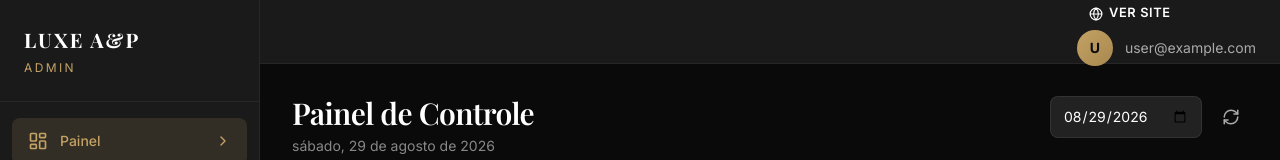
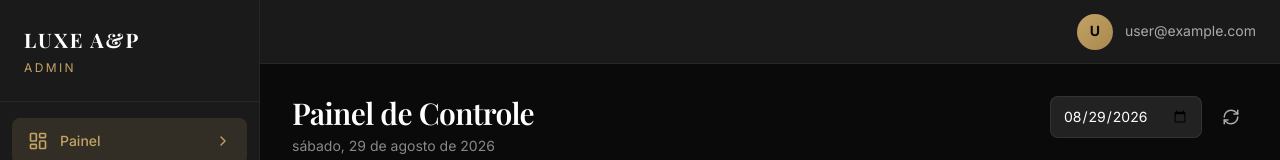
Before and after one commit to dgmal10/luxe-ap-cleaning, a React (Vite) app: page /admin in a window 1280 px wide. Shown: the top 160 px of the page. Built offline with nearby package versions, Linux system fonts and the light colour scheme; no server answers; the database is empty; sample sign-in values are in the browser's storage; a web font is replaced by a local one.

Commit message:
style: remove Ver Site from admin topbar, keep only in sidebar footer

```diff
--- a/src/components/admin/AdminLayout.tsx
+++ b/src/components/admin/AdminLayout.tsx
@@ -100,14 +100,6 @@ export default function AdminLayout() {
           </button>
 
           <div className="admin__topbar-right">
-            <Link
-              to="/"
-              className="btn btn-sm btn-outline"
-              style={{ display: 'inline-flex', alignItems: 'center', gap: '6px', fontSize: '0.8rem', padding: '6px 12px' }}
-            >
-              <Globe size={14} />
-              <span>Ver Site</span>
-            </Link>
             <div className="admin__user">
               <div className="admin__avatar">
                 {user?.email?.charAt(0).toUpperCase() || 'A'}
```
